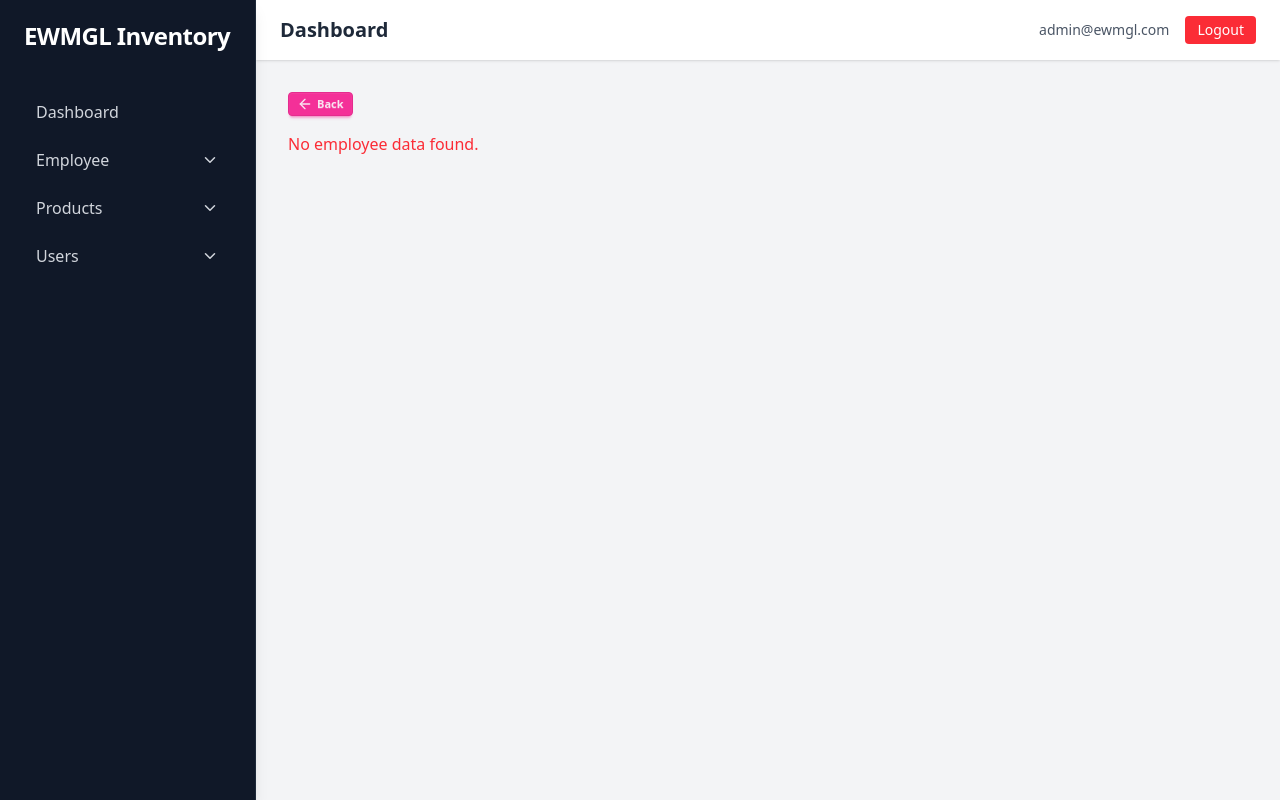
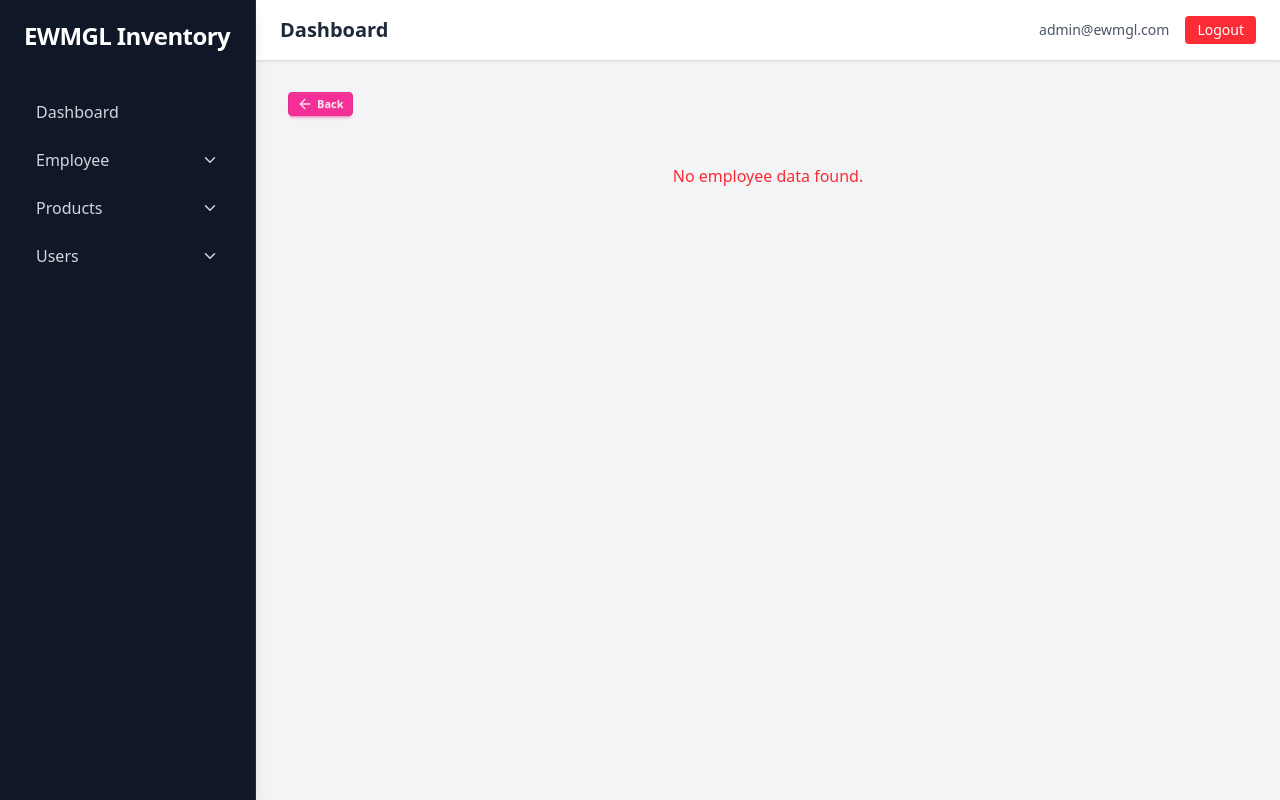
Before and after one commit to Samirun-Shuvo/inventory_ewmgl, a Next.js app: page /dashboard/employee/edit in a window 1280 px wide. Built offline with nearby package versions, Linux system fonts and the light colour scheme.

Commit message:
fix: update fetch URL for login API endpoint and improve employee not found message styling

```diff
--- a/src/app/dashboard/employee/edit/page.jsx
+++ b/src/app/dashboard/employee/edit/page.jsx
@@ -31,7 +31,6 @@ const EditEmployee = () => {
     register,
     handleSubmit,
     formState: { errors, isSubmitting },
-    reset,
   } = useForm({
     defaultValues: employee || {},
   });
@@ -58,7 +57,11 @@ const EditEmployee = () => {
   };
 
   if (!employee) {
-    return <div className="text-red-500">No employee data found.</div>;
+    return (
+      <div className="max-w-2xl mx-auto mt-12 text-center text-red-500">
+        No employee data found.
+      </div>
+    );
   }
 
   return (
@@ -293,8 +296,6 @@ const EditEmployee = () => {
           </div>
         </div>
 
-
-
         {/* Submit Button */}
         <div className="md:col-span-2">
           <button
--- a/src/app/page.js
+++ b/src/app/page.js
@@ -17,7 +17,7 @@ export default function Login() {
   const onSubmit = async (data) => {
     setServerError(null);
     try {
-      const res = await fetch("/api/login", {
+      const res = await fetch("/api/auth/login", {
         method: "POST",
         headers: {
           "Content-Type": "application/json",
```
